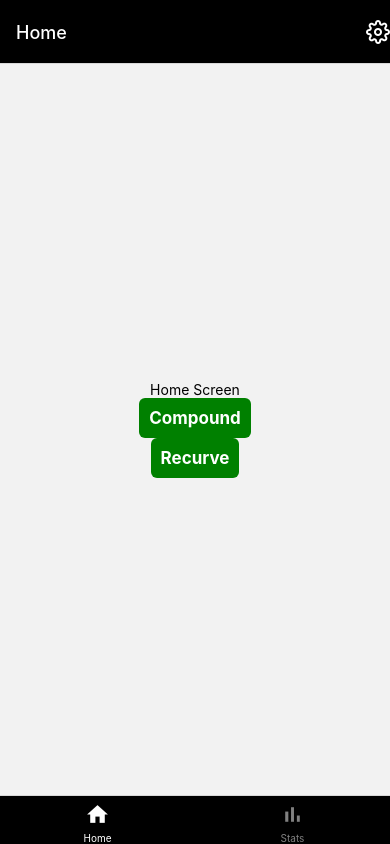
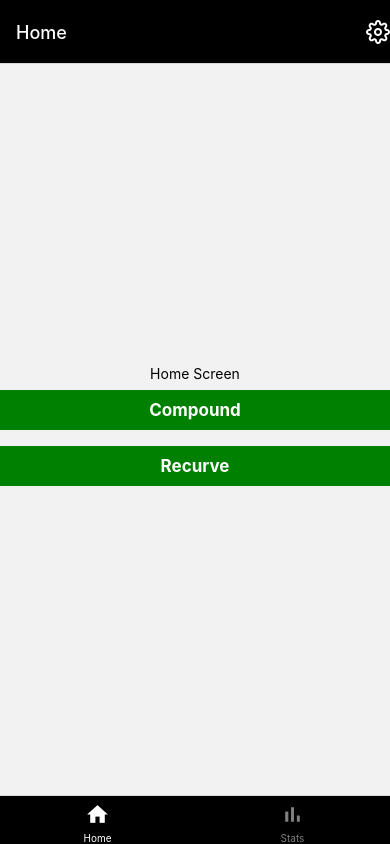
Before and after one commit to IlluminatiN1/Archery, a React Native app: screen /Home in a window 390 px wide. Built offline with nearby package versions, Linux system fonts and the light colour scheme.

Commit message:
corrected styling on homesreen buttons

```diff
--- a/Screen/HomeScreen.tsx
+++ b/Screen/HomeScreen.tsx
@@ -33,8 +33,9 @@ const styles = StyleSheet.create({
   button: {
     backgroundColor: "green",
     padding: 10,
-    borderRadius: 6,
-    color: "white"
+    color: "white",
+    width: "100%",
+  marginVertical: 8,
   },
   buttonText: {
     color: "white",
```
